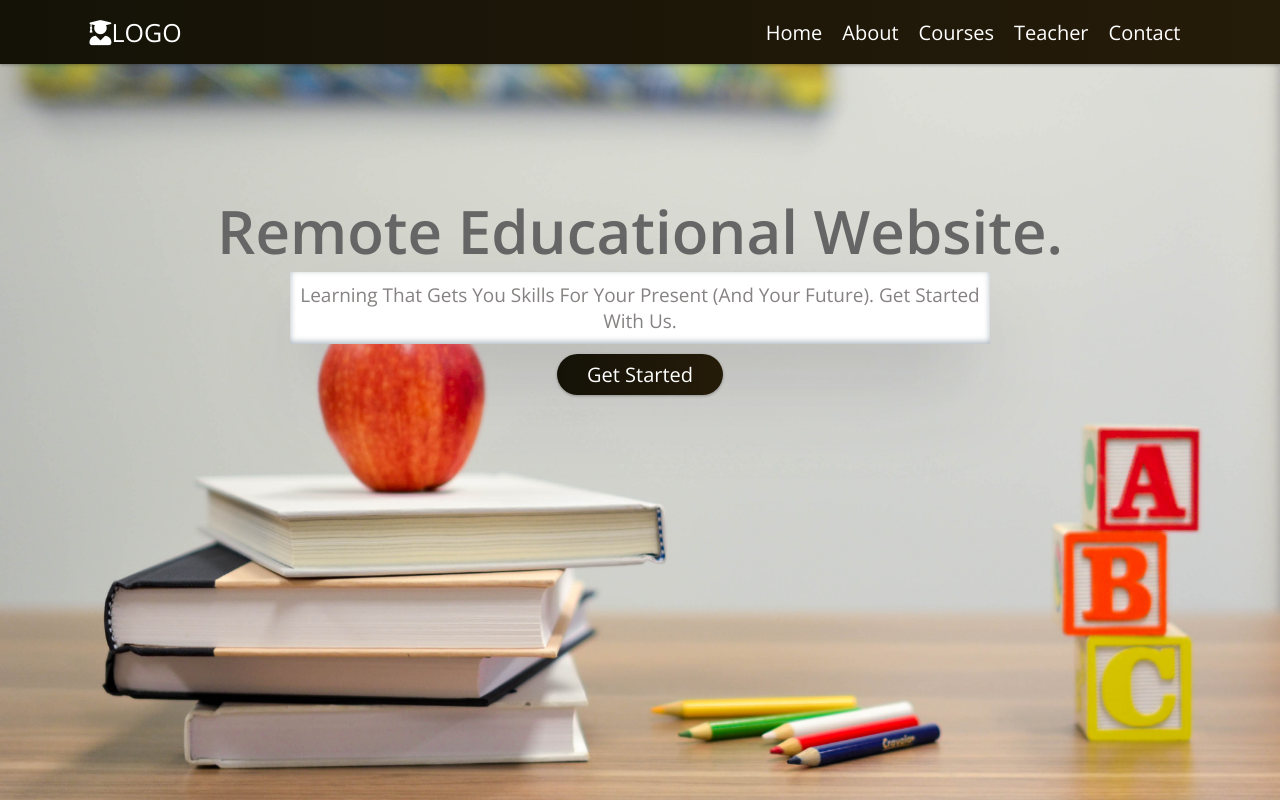
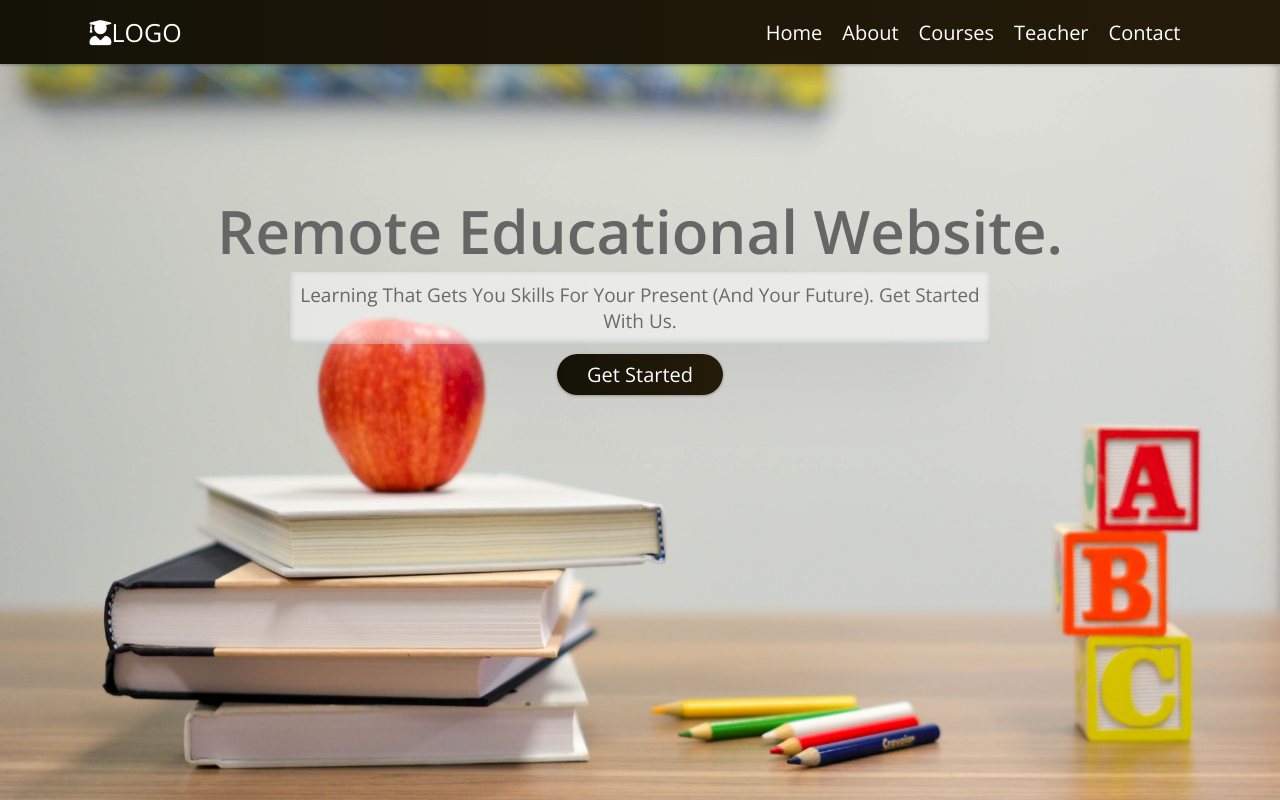
Before and after one commit to 1234amit/Educational-website, a React (Create React App) app: page / in a window 1280 px wide. Shown: the top 800 px of the page. Built offline with nearby package versions, Linux system fonts and the light colour scheme.

Commit message:
seven commit

```diff
--- a/src/App.css
+++ b/src/App.css
@@ -159,11 +159,12 @@ header #menu{
 
 .home p{
   font-size: 1.9rem;
-  color:rgb(134, 130, 130);
+  color:rgb(3, 1, 1);
   padding:1rem 0;
   width:70rem;
   background: #fff;
   box-shadow: rgba(50, 50, 93, 0.25) 0px 50px 100px -20px, rgba(0, 0, 0, 0.3) 0px 30px 60px -30px, rgba(10, 37, 64, 0.35) 0px -2px 6px 0px inset;
+  opacity: 0.5;
 }
 
 /* home section end here */
```
